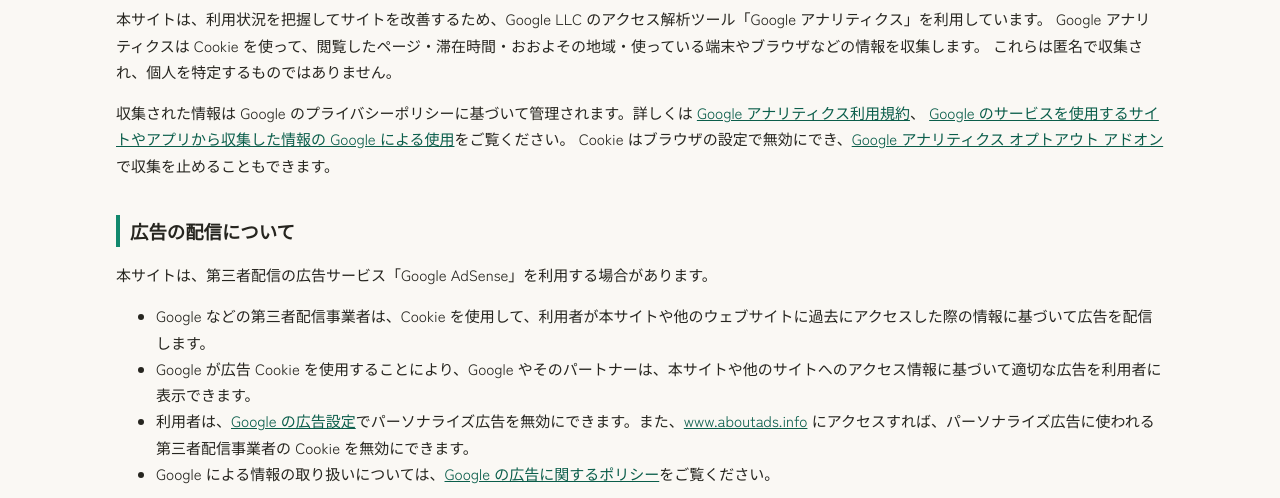
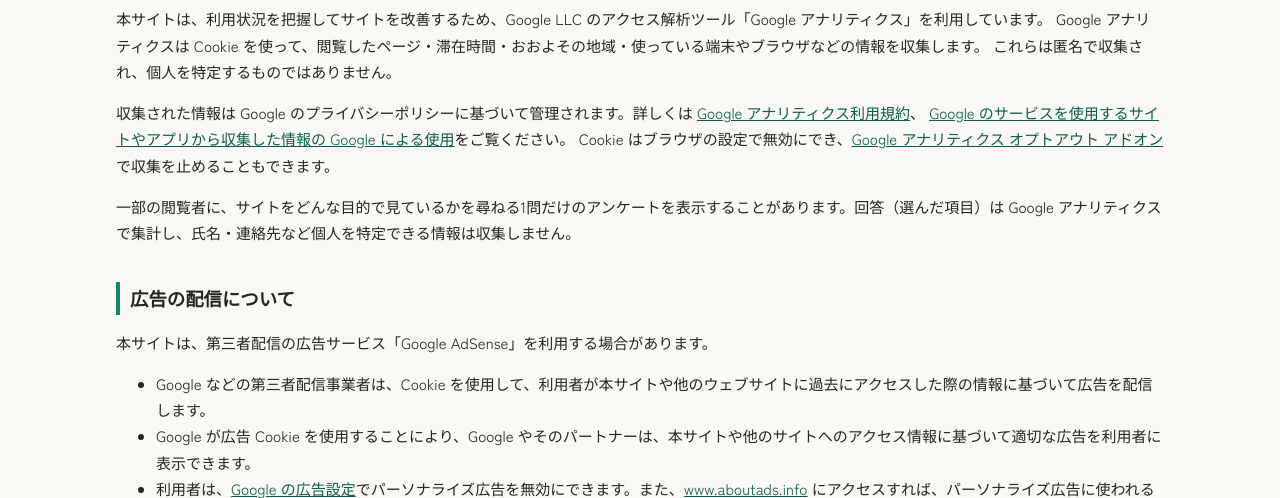
Before and after one commit to pinetinag-beep/byosho-tool, a FastAPI app: page /privacy in a window 1280 px wide. Shown: the part 558-1056 px from the top of the page. Run offline with FastAPI, Linux system fonts and the light colour scheme; data that the repository does not hold is empty; parts of the project's set-up code (start-up, migrations or seed data) failed here and were passed over.

Commit message:
来訪者アンケート（1問）を追加：2割の人に右下で目的を尋ね、答えをアナリティクスに送る
Co-Authored-By: Claude Opus 5.5 <noreply@anthropic.com>
Claude-Session: https://claude.ai/code/session_01PrmSg5isr2VYVVXUkbz6mV

```diff
--- a/kijun_web/static/style.css
+++ b/kijun_web/static/style.css
@@ -531,3 +531,18 @@ a.kind-tab:hover { border-color: var(--brand); color: var(--brand); }
   table.trend td { white-space: nowrap; }
 }
 .pref-t td:first-child { white-space: nowrap; }
+
+/* 来訪者アンケート（右下の小さなカード） */
+.survey { position: fixed; right: 16px; bottom: 16px; z-index: 50; width: 330px; max-width: calc(100vw - 32px);
+  background: var(--card); border: 1px solid var(--line); border-radius: 12px; padding: 14px 16px 12px;
+  box-shadow: 0 8px 28px rgba(38,37,31,0.16); font-size: 0.88rem; }
+.survey.up { bottom: 96px; }
+.survey-q { margin: 0 22px 10px 0; font-weight: 700; line-height: 1.5; }
+.survey-q span { display: block; font-weight: 400; font-size: 0.75rem; color: var(--ink-muted); }
+.survey-x { position: absolute; top: 6px; right: 8px; border: 0; background: none; font-size: 1.1rem; color: var(--ink-faint); cursor: pointer; padding: 4px 6px; line-height: 1; }
+.survey-x:hover { color: var(--ink); }
+.survey-opts { display: grid; gap: 6px; }
+.survey-opts button { font: inherit; font-size: 0.84rem; text-align: left; padding: 7px 10px; border: 1px solid var(--line); border-radius: 8px; background: var(--bg); color: var(--ink); cursor: pointer; line-height: 1.45; }
+.survey-opts button:hover { border-color: var(--brand); background: var(--brand-soft); }
+.survey-thx { margin: 4px 0; color: var(--brand-dark); font-weight: 700; }
+@media (max-width: 640px) { .survey { right: 8px; left: 8px; width: auto; max-width: none; bottom: 8px; } .survey.up { bottom: 84px; } }
--- a/kijun_web/templates/base.html
+++ b/kijun_web/templates/base.html
@@ -76,5 +76,48 @@ if (/(^|\.)medilenz\.jp$/.test(location.hostname)) {
     <p class="copy">© MedilenZ</p>
   </div>
 </footer>
+{# 来訪者アンケート（1問）。一部の人にだけ、少し経ってから右下に出す。答え・閉じたらそのブラウザには二度と出さない。
+   答えはアナリティクスの survey_answer イベント（visitor_role）で集める。個人が分かる情報は取らない。?survey=1 で必ず出す（確認用） #}
+<div class="survey" id="survey" role="dialog" aria-labelledby="survey-q" hidden>
+  <button type="button" class="survey-x" aria-label="閉じる">×</button>
+  <p class="survey-q" id="survey-q">このサイトをどんな目的で見ていますか？<span>（1問だけのアンケート）</span></p>
+  <div class="survey-opts">
+    <button type="button" data-v="patient">患者・家族として医療機関を調べている</button>
+    <button type="button" data-v="medical_staff">看護師・医師など医療職（転職先を調べるなど）</button>
+    <button type="button" data-v="facility_staff">医療機関の職員（自院や近くの医療機関を調べる）</button>
+    <button type="button" data-v="business">営業・コンサルなどの仕事</button>
+    <button type="button" data-v="other">行政・研究・その他</button>
+  </div>
+  <p class="survey-thx" hidden>ありがとうございました。</p>
+</div>
+<script>
+(() => {
+  const KEY = "ml_survey_v1", RATE = 0.2, DELAY = 10000;
+  const el = document.getElementById("survey");
+  const ls = (k, v) => { try { return v === undefined ? localStorage.getItem(k) : localStorage.setItem(k, v); } catch (e) { return null; } };
+  const ss = (k, v) => { try { return v === undefined ? sessionStorage.getItem(k) : sessionStorage.setItem(k, v); } catch (e) { return null; } };
+  const ga = (name, params) => { if (window.gtag) gtag("event", name, Object.assign({ content_group: {{ ga_page|tojson }} }, params || {})); };
+  const force = new URLSearchParams(location.search).get("survey") === "1";
+  if (!force) {
+    if (ls(KEY)) return;                       // もう答えた・閉じた
+    let roll = ss(KEY);                        // 出すかどうかはセッションごとに1回だけ決める
+    if (!roll) { roll = Math.random() < RATE ? "show" : "skip"; ss(KEY, roll); }
+    if (roll !== "show") return;
+  }
+  const close = (state) => { ls(KEY, state); setTimeout(() => { el.hidden = true; }, state === "answered" ? 1500 : 0); };
+  setTimeout(() => {
+    if (document.querySelector(".ct-bar")) el.classList.add("up");   // 下に固定のバーがあるページはその上に出す
+    el.hidden = false;
+    ga("survey_shown");
+  }, force ? 0 : DELAY);
+  el.querySelector(".survey-x").addEventListener("click", () => { ga("survey_close"); close("closed"); });
+  el.querySelectorAll(".survey-opts button").forEach(b => b.addEventListener("click", () => {
+    ga("survey_answer", { visitor_role: b.dataset.v });
+    el.querySelector(".survey-opts").hidden = true;
+    el.querySelector(".survey-thx").hidden = false;
+    close("answered");
+  }));
+})();
+</script>
 </body>
 </html>
--- a/kijun_web/templates/privacy.html
+++ b/kijun_web/templates/privacy.html
@@ -19,6 +19,7 @@ Google アナリティクスは Cookie を使って、閲覧したページ・
 <a href="https://marketingplatform.google.com/about/analytics/terms/jp/" rel="noopener">Google アナリティクス利用規約</a>、
 <a href="https://policies.google.com/technologies/partner-sites?hl=ja" rel="noopener">Google のサービスを使用するサイトやアプリから収集した情報の Google による使用</a>をご覧ください。
 Cookie はブラウザの設定で無効にでき、<a href="https://tools.google.com/dlpage/gaoptout?hl=ja" rel="noopener">Google アナリティクス オプトアウト アドオン</a>で収集を止めることもできます。</p>
+<p>一部の閲覧者に、サイトをどんな目的で見ているかを尋ねる1問だけのアンケートを表示することがあります。回答（選んだ項目）は Google アナリティクスで集計し、氏名・連絡先など個人を特定できる情報は収集しません。</p>
 
 <h2>広告の配信について</h2>
 <p>本サイトは、第三者配信の広告サービス「Google AdSense」を利用する場合があります。</p>
```
Also changed, not shown: CLAUDE.md (+1 -0 lines).
